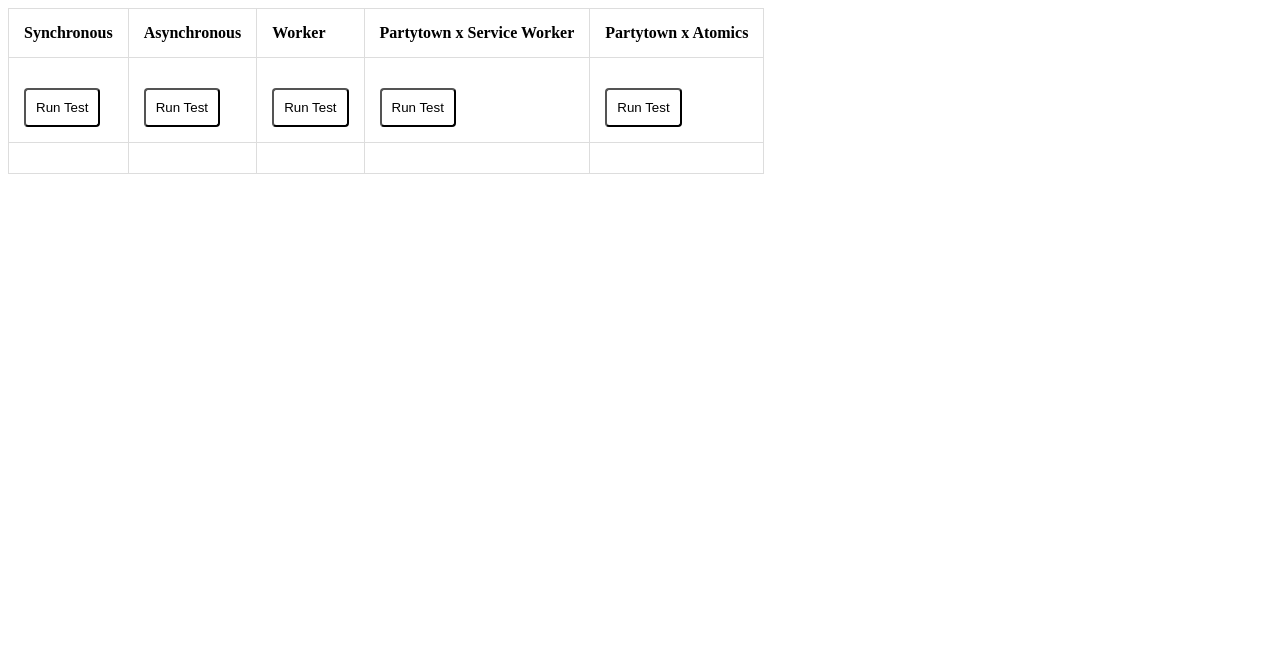
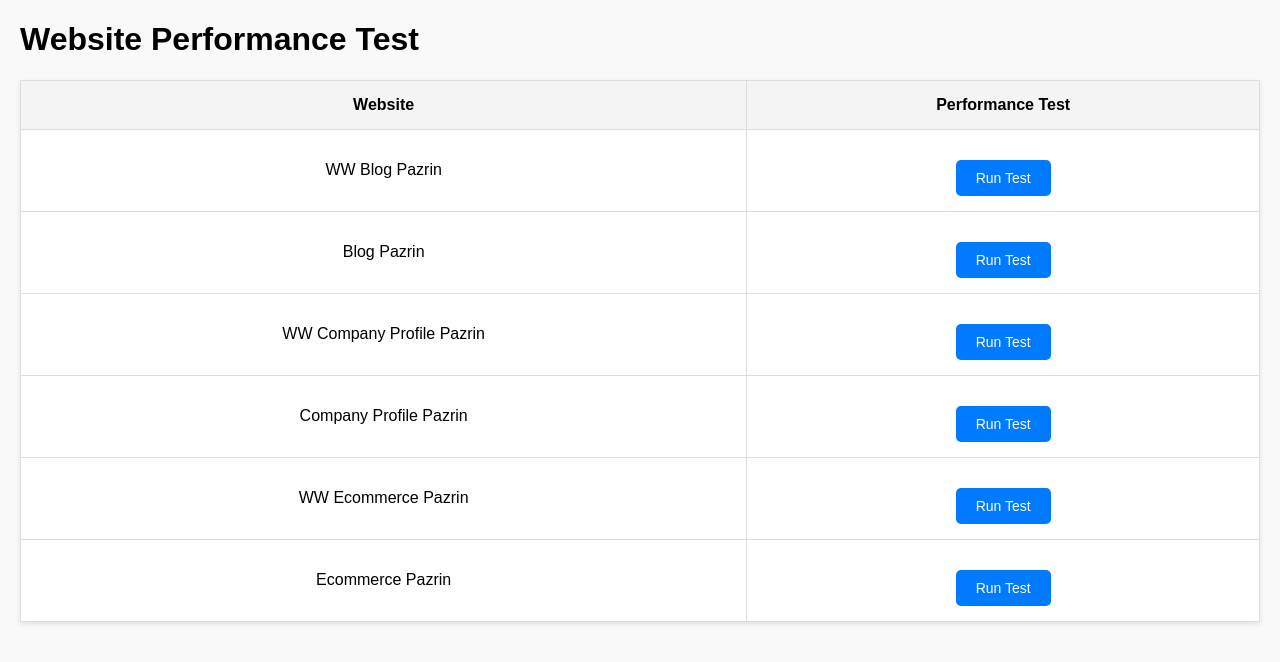
Before and after one commit to ryfazrin/web-worker, a website: page index.html in a window 1280 px wide. Drawn offline with Linux system fonts and the light colour scheme.

Commit message:
update index.html for website performance testing with new layout and links

```diff
--- a/index.html
+++ b/index.html
@@ -5,60 +5,98 @@
   <meta http-equiv="X-UA-Compatible" content="IE=edge">
   <meta name="viewport" content="width=device-width, initial-scale=1.0">
   <link rel="stylesheet" href="src/styles.css">
-  <title>Measure Thread</title>
+  <title>Website Performance Test</title>
+  <style>
+    body {
+      font-family: Arial, sans-serif;
+      margin: 20px;
+      background-color: #f9f9f9;
+    }
+    table {
+      width: 100%;
+      border-collapse: collapse;
+      margin: 20px 0;
+      background: #fff;
+      box-shadow: 0 2px 5px rgba(0, 0, 0, 0.1);
+    }
+    th, td {
+      padding: 15px;
+      text-align: center;
+      border: 1px solid #ddd;
+    }
+    th {
+      background-color: #f4f4f4;
+    }
+    button {
+      padding: 10px 20px;
+      font-size: 14px;
+      color: #fff;
+      background-color: #007BFF;
+      border: none;
+      border-radius: 5px;
+      cursor: pointer;
+    }
+    button:hover {
+      background-color: #0056b3;
+    }
+  </style>
 </head>
 <body>
-  <table border="1">
+  <h1>Website Performance Test</h1>
+  <table>
     <thead>
       <tr>
-        <th>Synchronous</th>
-        <th>Asynchronous</th>
-        <th>Worker</th>
-        <th>Partytown x Service Worker</th>
-        <th>Partytown x Atomics</th>
+        <th>Website</th>
+        <th>Performance Test</th>
       </tr>
     </thead>
     <tbody>
       <tr>
+        <td>WW Blog Pazrin</td>
         <td>
-          <a href="sync.html" target="_blank">
-            <button id="syncRun">Run Test</button>
-          </a>
-        </td>
-        <td>
-          <a href="async.html" target="_blank">
-            <button id="asyncRun">Run Test</button>
-          </a>
-        </td>
-        <td>
-          <a href="worker.html" target="_blank">
-            <button id="workerRun">Run Test</button>
-          </a>
-        </td>
-        <td>
-          <a href="partytown.html" target="_blank">
-            <button id="partytownRun">Run Test</button>
-          </a>
-        </td>
-        <td>
-          <a href="https://partytown-atomics.vercel.app/" target="_blank">
+          <a href="https://pagespeed.web.dev/?url=https://ww-blog-pazrin-io.vercel.app/" target="_blank">
             <button>Run Test</button>
           </a>
         </td>
       </tr>
-      <tr valign="top">
+      <tr>
+        <td>Blog Pazrin</td>
         <td>
-          <table border="0" id="syncInfo"></table>
+          <a href="https://pagespeed.web.dev/?url=https://blog-pazrin-io.vercel.app/" target="_blank">
+            <button>Run Test</button>
+          </a>
         </td>
+      </tr>
+      <tr>
+        <td>WW Company Profile Pazrin</td>
         <td>
-          <table border="0" id="asyncInfo"></table>
+          <a href="https://pagespeed.web.dev/?url=https://ww-company-profile-pazrin-io.vercel.app/" target="_blank">
+            <button>Run Test</button>
+          </a>
         </td>
+      </tr>
+      <tr>
+        <td>Company Profile Pazrin</td>
         <td>
-          <table border="0" id="workerInfo"></table>
+          <a href="https://pagespeed.web.dev/?url=https://company-profile-pazrin-io.vercel.app/" target="_blank">
+            <button>Run Test</button>
+          </a>
         </td>
+      </tr>
+      <tr>
+        <td>WW Ecommerce Pazrin</td>
         <td>
-          <table border="0" id="partytownInfo"></table>
-          <div ></div>
+          <a href="https://pagespeed.web.dev/?url=https://ww-ecommerce-pazrin-io.vercel.app/" target="_blank">
+            <button>Run Test</button>
+          </a>
+        </td>
+      </tr>
+      <tr>
+        <td>Ecommerce Pazrin</td>
+        <td>
+          <a href="https://pagespeed.web.dev/?url=https://ecommerce-pazrin-io.vercel.app/" target="_blank">
+            <button>Run Test</button>
+          </a>
         </td>
       </tr>
     </tbody>
```
